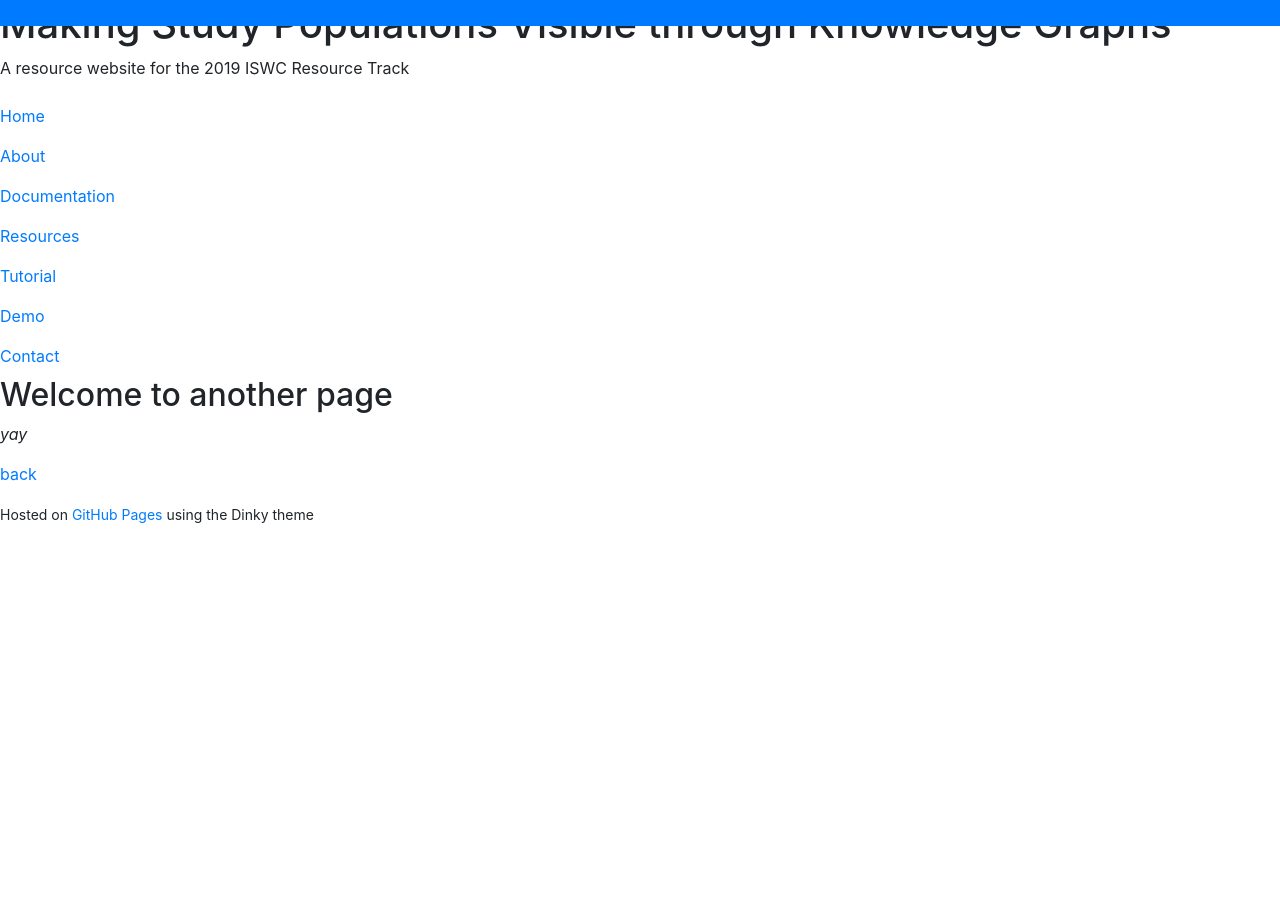
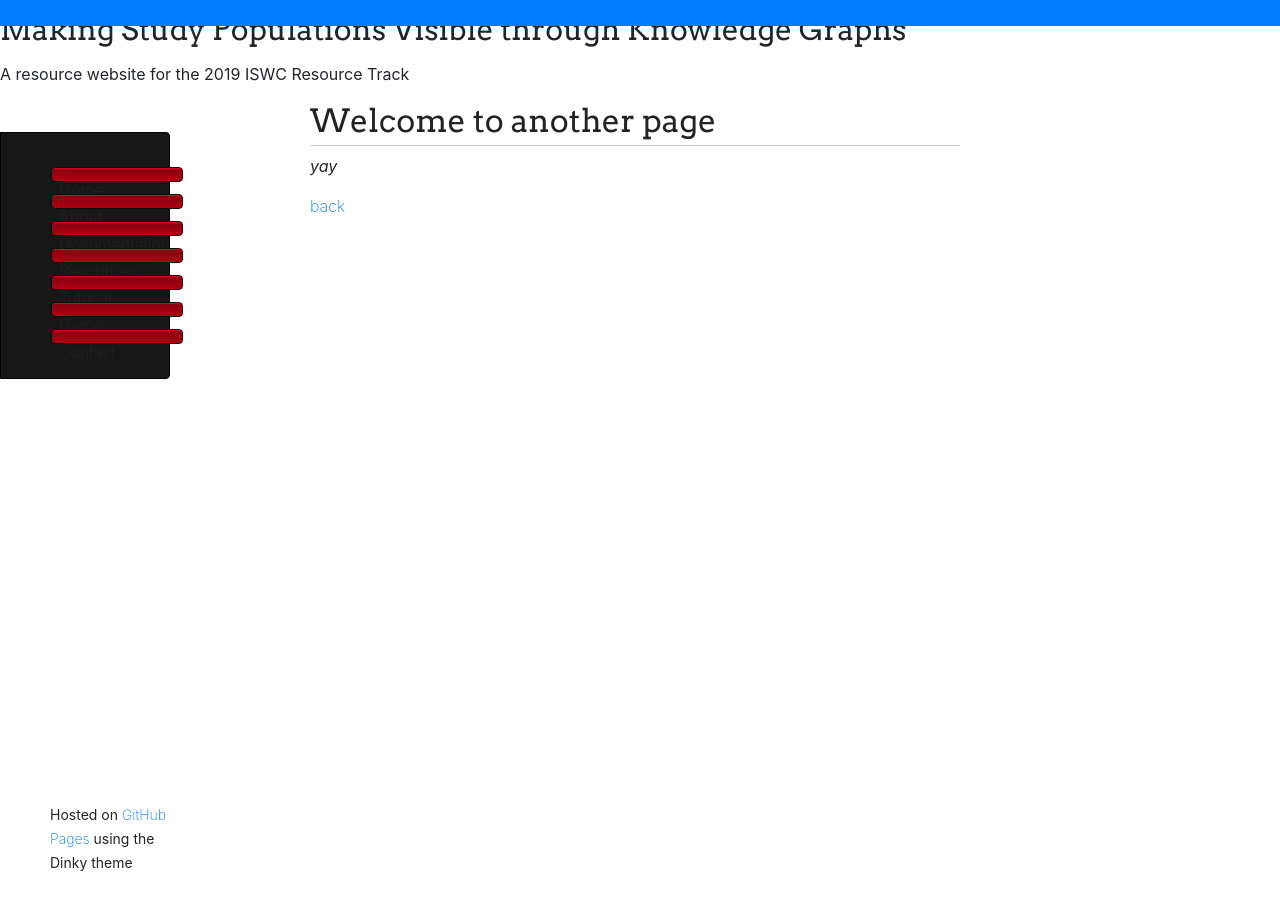
Before and after one commit to tetherless-world/study-cohort-ontology, a Jekyll site: the page built from another-page.md, in a window 1280 px wide. Built offline with Jekyll 4.4.1, drawn with Linux system fonts in a browser that asks for light colours; nearby versions of some CDN libraries; library files that are not in the unit come from our copies; our own code applies the rules of GitHub Pages for plain Markdown files.

Commit message:
Changing the template again

```diff
--- a/_layouts/default.html
+++ b/_layouts/default.html
@@ -3,8 +3,9 @@
   <head>
     <meta charset="utf-8">
     <meta http-equiv="X-UA-Compatible" content="IE=edge">
-    <link rel="stylesheet" href="{{ 'study-cohort-ontology/assets/css/style.css?v=' | append: site.github.build_revision | relative_url }}">
-	  <link rel="stylesheet" type="text/css" href="study-cohort-ontology/bootstrap/css/bootstrap.min.css"/>
+    <link rel="stylesheet" href="{{ 'assets/css/style.css?v=' | append: site.github.build_revision | relative_url }}">
+	  <link rel="stylesheet" type="text/css"
+    href="{{ 'study-cohort-ontology/bootstrap/css/bootstrap.min.css?v=' | append: site.github.build_revision | relative_url }}"/>
 
     <script src="{{ '/assets/js/scale.fix.js' | relative_url }}"></script>
     <meta name="viewport" content="width=device-width, initial-scale=1, user-scalable=no">
```
